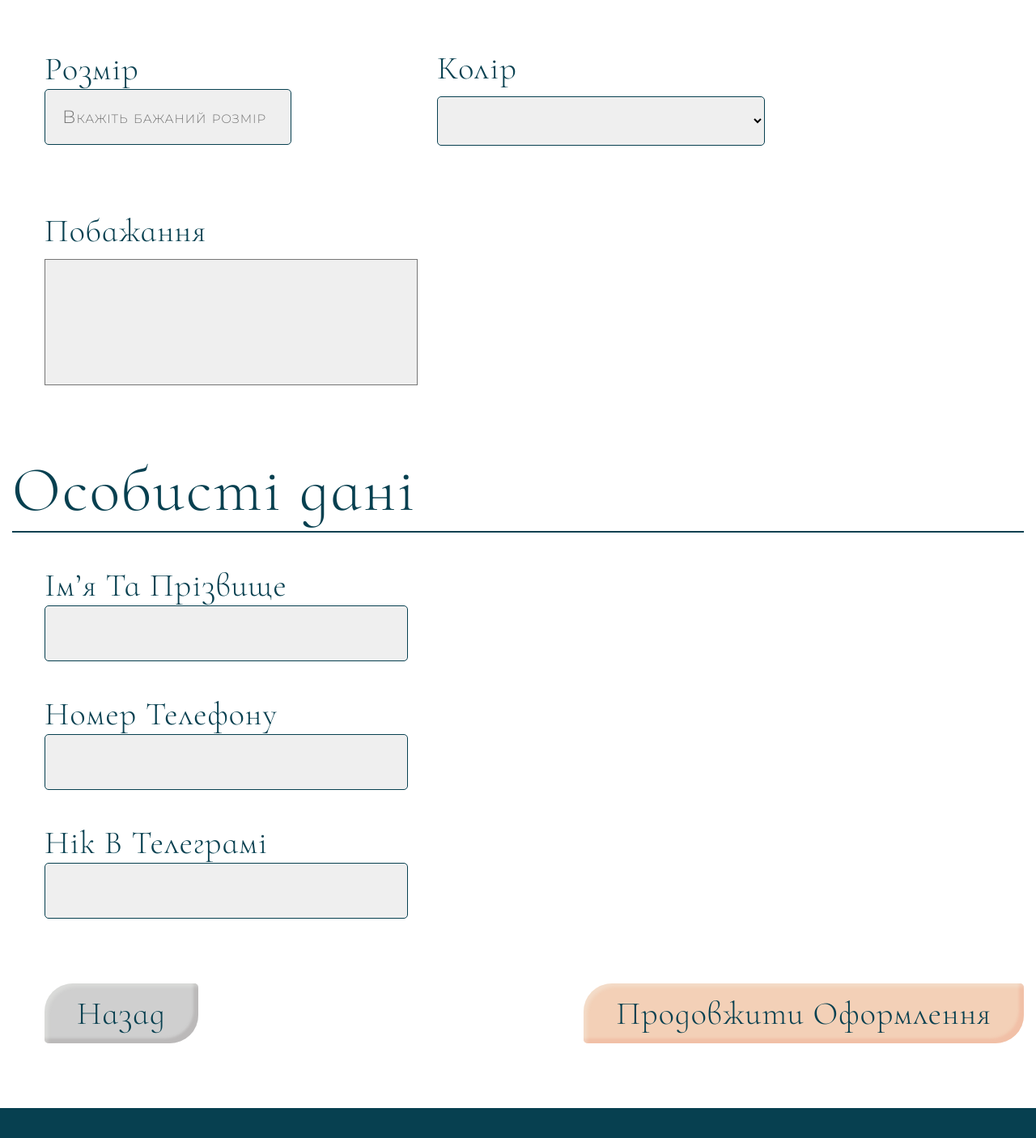
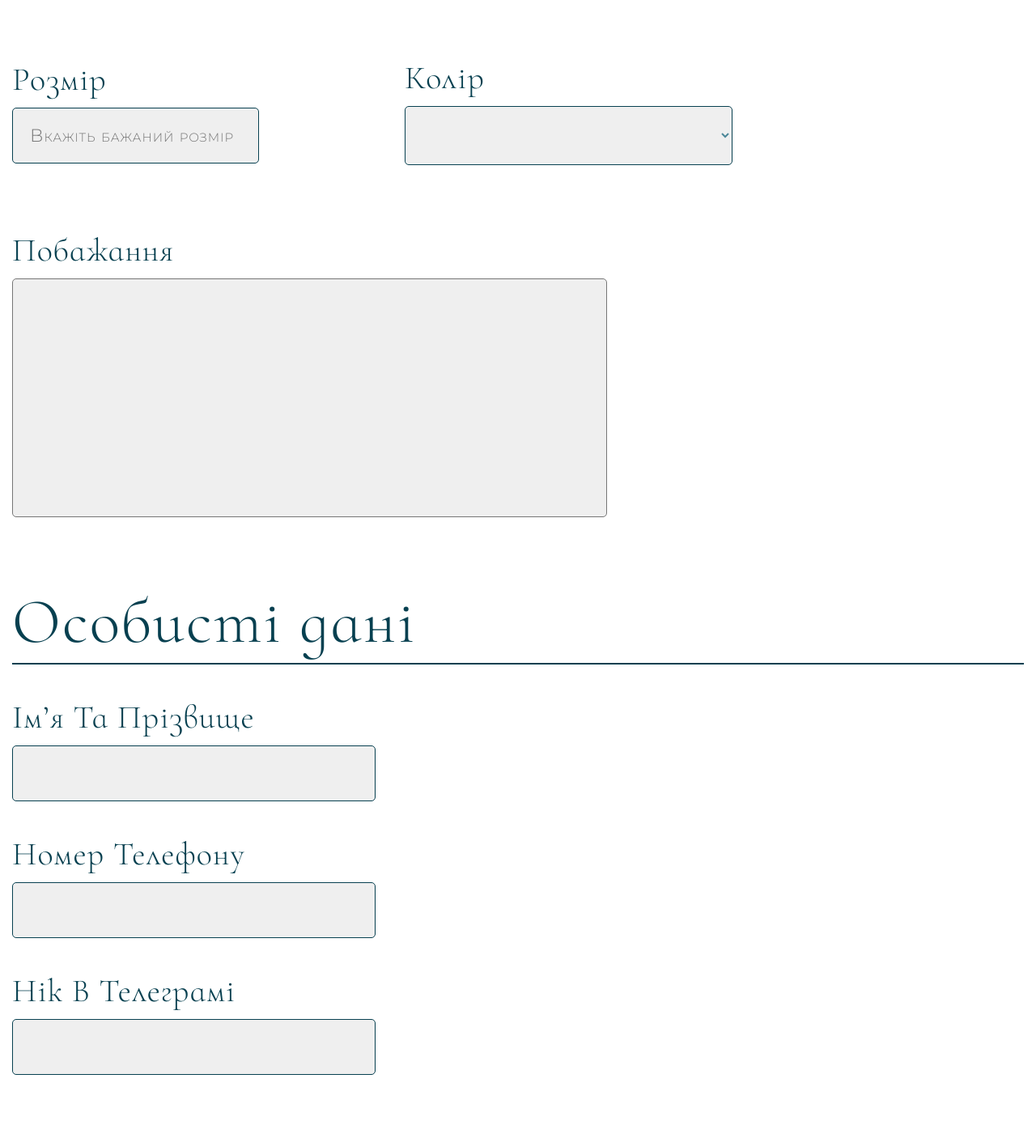
Before and after one commit to CheekyGeroin/comfort-from-tati-react, a React (Create React App) app: page /comfort-from-tati-react/catalog/individual in a window 1280 px wide. Shown: the part 560-1966 px from the top of the page at 81% size. Built offline with nearby package versions, Linux system fonts and the light colour scheme.

Commit message:
make adaptation for individual part

```diff
--- a/src/components/BurgerMenu/BurgerMenu.styled.jsx
+++ b/src/components/BurgerMenu/BurgerMenu.styled.jsx
@@ -7,6 +7,7 @@ position:absolute;
 top:0;
 right:0;
 width:320px;
+z-index:2;
 max-height:691px;
 background-color:${burgerBgColor};
 padding:105px 0 105px 30px;
--- a/src/components/Catalog/Individual/Individual.jsx
+++ b/src/components/Catalog/Individual/Individual.jsx
@@ -1,5 +1,12 @@
 import { useState } from 'react';
-import { boxShadowIndBack, boxShadowIndForward } from 'utils/variables';
+import { desktopPoint, tabletPoint } from 'utils/breakpoints';
+import {
+  boxShadowHoverIndForward,
+  boxShadowIndBack,
+  boxShadowIndForward,
+  btnBgColor,
+  hoverBtnColor,
+} from 'utils/variables';
 import {
   Container,
   Form,
@@ -19,78 +26,80 @@ import {
   ButtonContainer,
   ButtonList,
   ButtonItem,
-  Btn
+  Btn,
 } from './Individual.styled';
+import IndividualSvgSelector from './IndividualSvgSelector';
 
 const Individual = () => {
-  const [category, setCategory] = useState('')
-  const [type, setType] = useState('')
-  const [size, setSize] = useState('')
-  const [color, setColor] = useState('')
-  const [comment, setComment] = useState('')
-  const [name, setName] = useState('')
-  const [number, setNumber] = useState('')
-  const [nickname, setNickname] = useState('')
+  const [category, setCategory] = useState('');
+  const [type, setType] = useState('');
+  const [size, setSize] = useState('');
+  const [color, setColor] = useState('');
+  const [comment, setComment] = useState('');
+  const [name, setName] = useState('');
+  const [number, setNumber] = useState('');
+  const [nickname, setNickname] = useState('');
 
-  const handleChange = (e) => {
+  const handleChange = e => {
     const { name, value } = e.target;
     switch (name) {
       case 'category':
-        setCategory(value)
+        setCategory(value);
         break;
       case 'type':
-        setType(value)
+        setType(value);
         break;
       case 'size':
-        setSize(value)
+        setSize(value);
         break;
       case 'colour':
-        setColor(value)
+        setColor(value);
         break;
       case 'comment':
-        setComment(value)
+        setComment(value);
         break;
       case 'name':
-        setName(value)
+        setName(value);
         break;
       case 'number':
-        setNumber(value)
+        setNumber(value);
         break;
       case 'nickname':
-        setNickname(value)
+        setNickname(value);
         break;
       default:
         return;
     }
+  };
+  const handleSubmit = e => {
+    e.preventDefault();
+
+    console.log(category);
+    if (type !== '') {
+      console.log(type);
     }
-  const handleSubmit = (e) => {
-    e.preventDefault()
+    console.log(size);
+    console.log(color);
+    console.log(comment);
+    console.log(name);
+    console.log(number);
+    console.log(nickname);
 
-    console.log(category)
-    if (type !== '') {
-      console.log(type)
-    }
-    console.log(size)
-    console.log(color)
-    console.log(comment)
-    console.log(name)
-    console.log(number)
-    console.log(nickname)
-
-    reset()
-  }
+    reset();
+  };
 
   const reset = () => {
-    setCategory('')
-    setType('')
-    setSize('')
-    setColor('')
-    setComment('')
-    setName('')
-    setNumber('')
-    setNickname('')
-  }
+    setCategory('');
+    setType('');
+    setSize('');
+    setColor('');
+    setComment('');
+    setName('');
+    setNumber('');
+    setNickname('');
+  };
 
+  const notMobileWidth = tabletPoint || desktopPoint;
   return (
     <Container>
       <Form onSubmit={handleSubmit}>
@@ -102,7 +111,7 @@ const Individual = () => {
             <SelectItem>
               <Label>
                 Категорія товару
-                <Select name="category"onChange={handleChange}>
+                <Select name="category" onChange={handleChange}>
                   <Option value="-"> </Option>
                   <Option value="plaids">Плед</Option>
                   <Option value="bathroom">Килимок у ванну</Option>
@@ -113,18 +122,22 @@ const Individual = () => {
             <SelectItem>
               <Label>
                 Плетіння
-                {category === 'bathroom'&& <Select name="type"onChange={handleChange} disabled>
+                {category === 'bathroom' && (
+                  <Select name="type" onChange={handleChange} disabled>
                     <Option value="-"> </Option>
                     <Option value="braided">Плетінка</Option>
                     <Option value="heart">Серденько</Option>
                     <Option value="honey">Соти</Option>
-                </Select>}
-                {category !== 'bathroom' && <Select name="type"onChange={handleChange} >
+                  </Select>
+                )}
+                {category !== 'bathroom' && (
+                  <Select name="type" onChange={handleChange}>
                     <Option value="-"> </Option>
                     <Option value="braided">Плетінка</Option>
                     <Option value="heart">Серденько</Option>
                     <Option value="honey">Соти</Option>
-                </Select>}
+                  </Select>
+                )}
               </Label>
             </SelectItem>
             <SelectItem>
@@ -133,14 +146,15 @@ const Individual = () => {
                 <Input
                   type="text"
                   name="size"
-                  placeholder="Вкажіть бажаний розмір"onChange={handleChange}
+                  placeholder="Вкажіть бажаний розмір"
+                  onChange={handleChange}
                 />
               </Label>
             </SelectItem>
             <SelectItem>
               <Label>
                 Колір
-                <Select name="colour"onChange={handleChange}>
+                <Select name="colour" onChange={handleChange}>
                   <Option value="-"> </Option>
                   <Option value="black">Чорний</Option>
                   <Option value="white">Білий</Option>
@@ -150,7 +164,12 @@ const Individual = () => {
             <SelectItem>
               <Label>
                 Побажання
-                <Textarea cols="55" rows="10" name='comment'onChange={handleChange}></Textarea>
+                <Textarea
+                  cols="55"
+                  rows="10"
+                  name="comment"
+                  onChange={handleChange}
+                ></Textarea>
               </Label>
             </SelectItem>
           </SelectList>
@@ -163,37 +182,57 @@ const Individual = () => {
             <Item>
               <Label>
                 Ім’я та прізвище
-                <Input type="text" name="name" onChange={handleChange}/>
+                <Input type="text" name="name" onChange={handleChange} />
               </Label>
             </Item>
             <Item>
               <Label>
                 Номер телефону
-                <Input type="tel" name="number" onChange={handleChange}/>
+                <Input type="tel" name="number" onChange={handleChange} />
               </Label>
             </Item>
             <Item>
               <Label>
                 Нік в телеграмі
-                <Input type="text" name="nickname" onChange={handleChange}/>
+                <Input type="text" name="nickname" onChange={handleChange} />
               </Label>
             </Item>
           </List>
         </FormContainer>
-        <ButtonContainer>
+        {notMobileWidth && <ButtonContainer>
           <ButtonList>
             <ButtonItem>
-              <Btn type='button' bgColor='#CFCFCF' boxShadow={`${boxShadowIndBack}`}>
+              <Btn
+                type="button"
+                bgColor="#CFCFCF"
+                boxShadow={`${boxShadowIndBack}`}
+              >
+                <IndividualSvgSelector id={'arrow'} />
                 Назад
               </Btn>
             </ButtonItem>
             <ButtonItem>
-              <Btn type='submit' bgColor='#F3D0B7' boxShadow={`${boxShadowIndForward}`}>
+              {desktopPoint && <Btn
+                type="submit"
+                bgColor={`${btnBgColor}`}
+                boxShadow={`${boxShadowIndForward}`}
+                bgHoverColor={`${hoverBtnColor}`}
+                boxShadowHover={`${boxShadowHoverIndForward}`}
+              >
                 Продовжити оформлення
-              </Btn>
+              </Btn>}
+              {tabletPoint &&<Btn
+                type="submit"
+                bgColor={`${btnBgColor}`}
+                boxShadow={`${boxShadowIndForward}`}
+                bgHoverColor={`${hoverBtnColor}`}
+                boxShadowHover={`${boxShadowHoverIndForward}`}
+              >
+                Продовжити
+              </Btn>}
             </ButtonItem>
           </ButtonList>
-        </ButtonContainer>
+        </ButtonContainer>}
       </Form>
     </Container>
   );
--- a/src/components/Catalog/Individual/Individual.styled.jsx
+++ b/src/components/Catalog/Individual/Individual.styled.jsx
@@ -1,7 +1,13 @@
 import styled from '@emotion/styled';
 import { NavLink } from 'react-router-dom';
 import { desktop, mobile, tablet } from 'utils/breakpoints';
-import { mainFont, mainFontWeight, mainTextColor, secondFont } from 'utils/variables';
+import {
+  cubicBezier,
+  mainFont,
+  mainFontWeight,
+  mainTextColor,
+  secondFont,
+} from 'utils/variables';
 
 export const Container = styled.div`
   max-width: ${mobile};
@@ -18,23 +24,40 @@ export const Container = styled.div`
 `;
 
 export const SelectContainer = styled.div`
-margin-bottom:80px;
-
+margin-bottom:50px;
+  @media screen and (min-width: ${tablet}) {
+    margin-bottom: 40px;
+  }
+  @media screen and (min-width: ${desktop}) {
+    margin-bottom: 80px;
+  }
 `;
 
 export const TitleContainer = styled.div`
   border-bottom: 2px solid ${mainTextColor};
-  margin-bottom:40px;
+  margin-bottom:20px;
+  @media screen and (min-width: ${tablet}) {
+    margin-bottom: 40px;
+  }
 `;
 
 export const Title = styled.h2`
   font-family: ${secondFont};
-  font-weight: 300;
+  font-weight: ${mainFontWeight};
+  font-size: 28px;
+  line-height:1;
   letter-spacing: 0.03em;
+  @media screen and (max-width:1279px){
+    text-transform: capitalize;
+  }
 
   color: ${mainTextColor};
   margin: 0;
   padding: 0;
+  @media screen and (min-width: ${tablet}) {
+    font-size: 40px;
+    line-height: 1.25;
+  }
   @media screen and (min-width: ${desktop}) {
     font-size: 78px;
     line-height: 1.28;
@@ -44,12 +67,14 @@ export const Title = styled.h2`
 export const Form = styled.form``;
 
 export const SelectList = styled.ul`
+padding:0;
+margin:0;
+  list-style: none;
+  @media screen and (min-width: ${desktop}) {
     display: flex;
     flex-wrap: wrap;
     jusitify-content: flex-start;
     align-items: center;
-  list-style: none;
-  @media screen and (min-width: ${desktop}) {
     max-width: 970px;
     margin: -40px;
   }
@@ -58,6 +83,16 @@ export const SelectList = styled.ul`
 export const SelectItem = styled.li`
   margin: 0;
   padding: 0;
+  @media screen and (max-width:767px){
+    :not(:last-child){
+      margin-bottom:20px;
+    }
+  }
+  @media screen and (min-width: ${tablet}) and (max-width: 1279px) {
+    :not(:last-child) {
+      margin-bottom: 25px;
+    }
+  }
   @media screen and (min-width: ${desktop}) {
     display: flex;
     flex-basis: calc((100% - 2 * 80px) / 2);
@@ -66,46 +101,80 @@ export const SelectItem = styled.li`
 `;
 
 export const FormContainer = styled.div`
-@media screen and (min-width:${desktop}){
+margin-bottom:50px;
+  @media screen and (min-width: ${tablet}) {
+    margin-bottom: 40px;
+  }
+  @media screen and (min-width: ${desktop}) {
     margin-bottom: 80px;
-}`;
+  }
+`;
 
 export const List = styled.ul`
-list-style:none;
-
+padding:0;
+margin:0;
+  list-style: none;
 `;
 
 export const Item = styled.li`
-@media screen and (min-width:${desktop}){
-    :not(:last-child){
-        margin-bottom:40px;
+:not(:last-child) {
+      margin-bottom: 20px;
     }
-}`;
+@media screen and (min-width: ${tablet}) {
+    :not(:last-child) {
+      margin-bottom: 25px;
+    }
+  }
+  @media screen and (min-width: ${desktop}) {
+    :not(:last-child) {
+      margin-bottom: 40px;
+    }
+  }
+`;
 
 export const Label = styled.label`
   display: flex;
   flex-direction: column;
   font-family: ${secondFont};
-  font-weight: 300;
+  font-weight: ${mainFontWeight};
+  font-size:28px;
+  line-height:1;
   letter-spacing: 0.03em;
   text-transform: capitalize;
   color: ${mainTextColor};
-  @media screen and (min-width: ${desktop}) {
+
+  @media screen and (min-width: ${tablet}) {
     font-size: 40px;
     line-height: 1.25;
   }
 `;
 
 export const Select = styled.select`
-border:1px solid ${mainTextColor};
-border-radius:5px;
-background-color:#EFEFEF;
-@media screen and (min-width:${desktop}){
-    margin-top:10px;
-    width:405px;
+  border: 1px solid ${mainTextColor};
+  border-radius: 5px;
+  background-color: #efefef;
+  font-family:${mainFont};
+  font-weight:${mainFontWeight};
+  font-size:18px;
+  line-height:1.11;
+  letter-spacing: 0.04em;
+  color:#4B8798;
+    margin-top: 10px;
+    padding: 7px 14px;
+    width:316px;
+  @media screen and (min-width: ${tablet}) {
+    width:445px;
+
+    padding:17px 14px;
+    font-size: 22px;
+    line-height: 1.14;
+  }
+  @media screen and (min-width: ${desktop}) {
+    width: 405px;
 
     padding: 21px;
-}`;
+  }
+`;
 
 export const Option = styled.option`
   font-family: ${mainFont};
@@ -115,69 +184,129 @@ font-size: 22px;
   line-height: 1.14;
   letter-spacing: 0.04em;
   font-variant: small-caps;
-color:${mainTextColor};
-border-bottom:1px solid ${mainTextColor};
+  color: ${mainTextColor};
+  border-bottom: 1px solid ${mainTextColor};
 `;
 
 export const Input = styled.input`
-font-family:${mainFont};
+  font-family: ${mainFont};
   font-style: normal;
   font-weight: ${mainFontWeight};
-font-size: 22px;
-line-height: 1.14;
+  font-size:18px;
+  line-height:1.11;
+
 
   letter-spacing: 0.04em;
   font-variant: small-caps;
 
-color: #4B8798;
-background-color:#EFEFEF;
+  margin-top: 10px;
+  color: #4b8798;
+  background-color: #efefef;
   border: 1px solid ${mainTextColor};
-border-radius:5px;
+  border-radius: 5px;
+  padding: 7px 14px;
+  max-width:286px;
 
-@media screen and (min-width:${desktop}){
-    max-width:405px;
+  @media screen and (min-width: ${tablet}) {
+
+    max-width:415px;
+    padding:17px 14px;
+    font-size: 22px;
+  line-height: 1.14;
+  }
+  @media screen and (min-width: ${desktop}) {
+    max-width: 405px;
     padding: 21px;
   }
 `;
 
 export const Textarea = styled.textarea`
+font-family: ${mainFont};
+  font-style: normal;
+  font-weight: ${mainFontWeight};
+  font-size:18px;
+  line-height:1.11;
+
+
+  letter-spacing: 0.04em;
+  font-variant: small-caps;
   resize: none;
-  background-color:#EFEFEF;
-  margin-top:10px;
+  background-color: #efefef;
+  margin-top: 10px;
+  border-radius:5px;
+  padding:7px 14px;
+  @media screen and (max-width:767px){
+    max-width:286px;
+  }
+  @media screen and (min-width:${tablet}) and (max-width:1279px){
+    max-width:415px;
+  }
+  @media screen and (min-width:${tablet}){
+    font-size:22px;
+    line-height:1.14;
+    padding:17px 14px;
+  }
+  @media screen and (min-width:${desktop}){
+    padding:21px;
+  }
 `;
 
 export const Link = styled(NavLink)``;
 
-export const ButtonContainer = styled.div``
+export const ButtonContainer = styled.div`
+  @media screen and (min-width: ${tablet}) {
+    margin-bottom: 40px;
+  }
+  @media screen and (min-width: ${desktop}) {
+    margin-bottom: 80px;
+  }
+`;
 
 export const ButtonList = styled.ul`
-list-style:none;
-display:flex;
-align-items:center;
+  list-style: none;
+  display: flex;
+  align-items: center;
   justify-content: space-between;
-@media screen and (min-width:${desktop}){
-  margin-bottom:80px;
-}`
+`;
 
 export const ButtonItem = styled.li`
 
-}`
+}`;
 
 export const Btn = styled.button`
-font-family:${secondFont};
+  font-family: ${secondFont};
   font-style: normal;
   font-weight: ${mainFontWeight};
   font-size: 40px;
   line-height: 1.25;
 
+  cursor: pointer;
   letter-spacing: 0.03em;
   text-transform: capitalize;
   background-color: ${props => props.bgColor};
-border:none;
-border-radius:35px 5px;
-color:${mainTextColor};
-box-shadow: ${props=> props.boxShadow};
+  border: none;
+  border-radius: 35px 5px;
+  color: ${mainTextColor};
+  box-shadow: ${props => props.boxShadow};
+  transition: background-color 250ms ${cubicBezier},
+    box-shadow 250ms ${cubicBezier};
+  :hover,
+  :focus {
+    background-color: ${props => props.bgHoverColor};
+    box-shadow: ${props => props.boxShadowHover};
+  }
+
+  @media screen and (min-width: ${tablet}) {
+    padding: 12px 40px;
+  }
+`;
+export const Svg = styled.svg`
+@media screen and (min-width:${tablet}){
+  width:79px;
+  height:21px;
+  margin-right:10px;
+}
 @media screen and (min-width:${desktop}){
-  padding:12px 40px;
-}
-`
+  width:80px;
+  height:22px;
+}`
--- /dev/null
+++ b/src/components/Catalog/Individual/IndividualSvgSelector.jsx
@@ -0,0 +1,30 @@
+import { Svg } from './Individual.styled';
+import PropTypes from 'prop-types';
+
+const IndividualSvgSelector = ({ id }) => {
+  switch (id) {
+    case 'arrow':
+      return (
+        <Svg
+          xmlns="http://www.w3.org/2000/svg"
+          fill="none"
+        >
+          <path
+            fill="#074050"
+            fillRule="evenodd"
+            d="M.44 13.06a1.5 1.5 0 0 1 0-2.12l9.545-9.547a1.5 1.5 0 0 1 2.122 2.122L5.12 10.5H78.5a1.5 1.5 0 0 1 0 3H5.121l6.986 6.985a1.5 1.5 0 1 1-2.122 2.122L.44 13.06Z"
+            clipRule="evenodd"
+          />
+        </Svg>
+      );
+
+    default:
+      return <svg></svg>;
+  }
+};
+
+IndividualSvgSelector.propTypes = {
+  id: PropTypes.string.isRequired,
+};
+
+export default IndividualSvgSelector;
--- a/src/utils/variables.js
+++ b/src/utils/variables.js
@@ -19,3 +19,5 @@ export const boxShadowIndBack =
 
 export const boxShadowIndForward =
   'inset 4px 4px 4px rgba(246, 247, 241, 0.3), inset -6px -6px 3px rgba(240, 182, 156, 0.6)';
+export const boxShadowHoverIndForward =
+  'inset 4px 4px 4px rgba(246, 247, 241, 0.3), inset -6px -6px 3px rgba(240, 182, 156, 0.5)';
```
Lines whose indentation alone changed are shown as unchanged.
